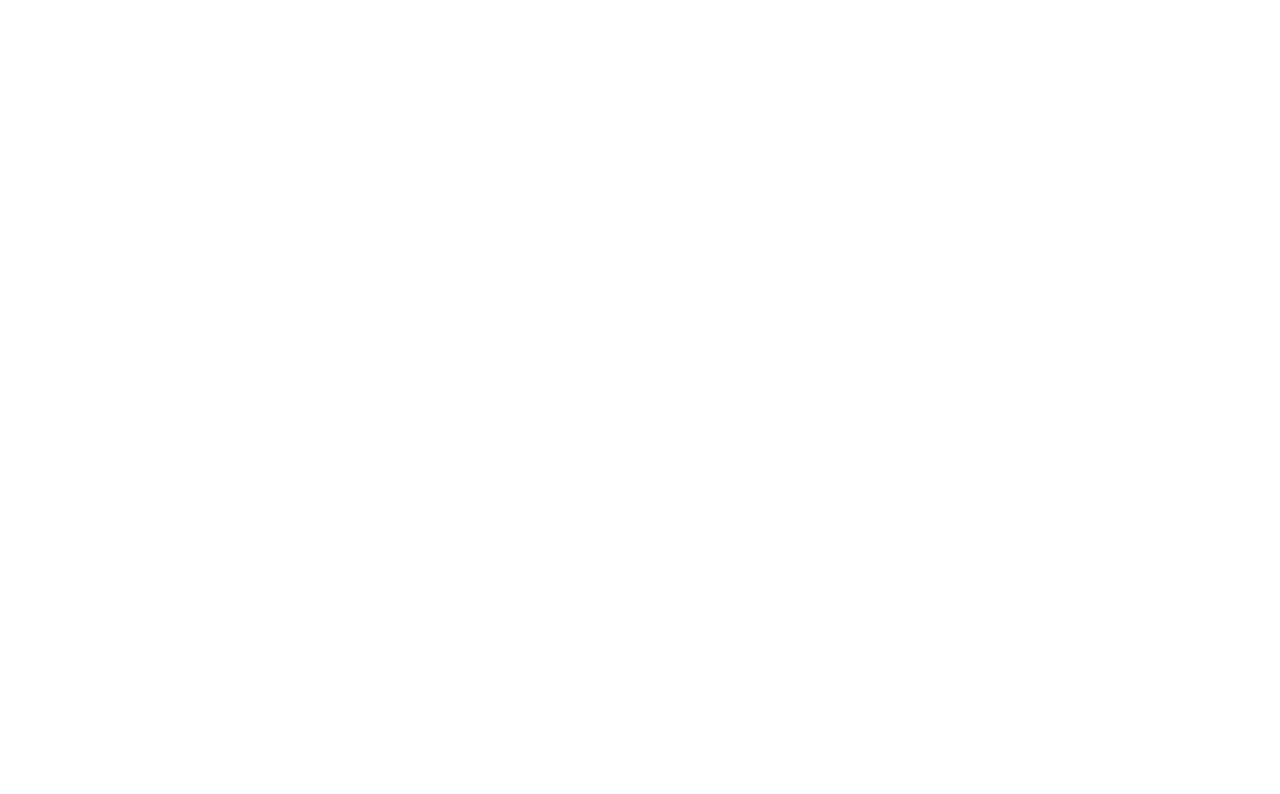
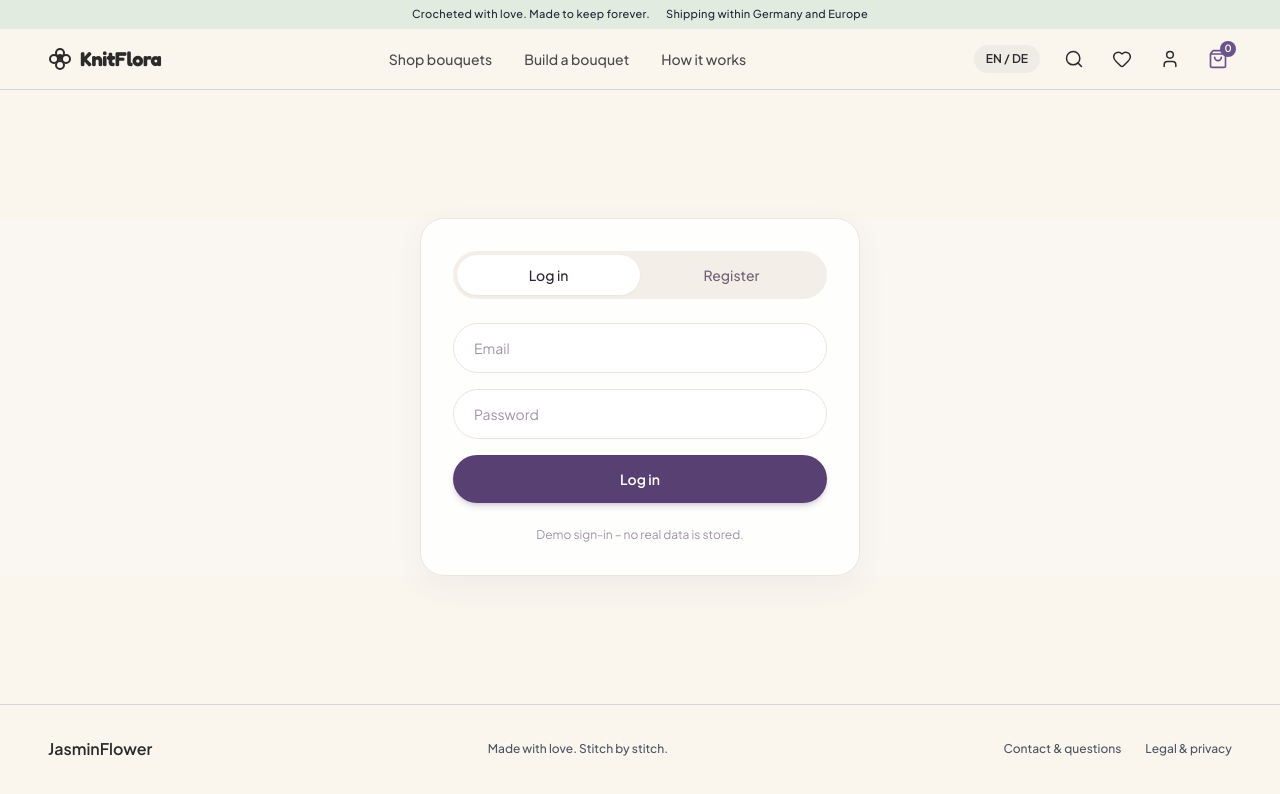
Before and after one commit to Yasaman-Behnam-Malekzadeh/flower-shop, a React (Create React App) app in the folder frontend/: page /login in a window 1280 px wide. Before the commit this address had no page. Shown: the top 794 px of the page. Built offline with nearby package versions, Linux system fonts and the light colour scheme.

Commit message:
feat(auth): add login page

```diff
--- a/frontend/src/App.js
+++ b/frontend/src/App.js
@@ -6,6 +6,7 @@
 import ShopPage from "./Pages/ShopPage";
 import BuildPage from "./Pages/BuildPage";
 import HowItWorks from "./Pages/HowItWorksPage";
+import LoginPage from "./Components/Auth/LoginPage";
 
 export default function App() {
   return (
@@ -17,6 +18,7 @@
           <Route path="/shop" element={<ShopPage />} />
           <Route path="/build" element={<BuildPage />} />
           <Route path="HowItWorks" element={<HowItWorks />} />
+          <Route path="/login" element={<LoginPage />} />
         </Route>
       </Routes>
     </BrowserRouter>
--- /dev/null
+++ b/frontend/src/Components/Auth/AuthCard.js
@@ -0,0 +1,66 @@
+import React, { useState } from "react";
+import AuthTabSwitch from "./AuthTabSwitch";
+import FormInput from "./FormInput";
+
+export default function AuthCard() {
+  const [activeTab, setActiveTab] = useState("login");
+  const [formData, setFormData] = useState({
+    name: "",
+    email: "",
+    password: "",
+  });
+
+  const handleChange = (field, value) => {
+    setFormData((prev) => ({ ...prev, [field]: value }));
+  };
+
+  const handleSubmit = (e) => {
+    e.preventDefault();
+    console.log(`Submitting ${activeTab}:`, formData);
+  };
+
+  return (
+    <div className="w-full max-w-[440px] bg-white/80 backdrop-blur-md rounded-3xl p-8 shadow-[0_10px_30px_rgba(88,65,114,0.06)] border border-[#EBE5DB]">
+      {/* Tab Controls */}
+      <AuthTabSwitch activeTab={activeTab} setActiveTab={setActiveTab} />
+
+      {/* Form */}
+      <form onSubmit={handleSubmit} className="space-y-4">
+        {activeTab === "register" && (
+          <FormInput
+            type="text"
+            placeholder="Full Name"
+            value={formData.name}
+            onChange={(e) => handleChange("name", e.target.value)}
+          />
+        )}
+
+        <FormInput
+          type="email"
+          placeholder="Email"
+          value={formData.email}
+          onChange={(e) => handleChange("email", e.target.value)}
+        />
+
+        <FormInput
+          type="password"
+          placeholder="Password"
+          value={formData.password}
+          onChange={(e) => handleChange("password", e.target.value)}
+        />
+
+        <button
+          type="submit"
+          className="w-full py-3.5 px-5 bg-[#584172] hover:bg-[#47345C] text-white text-sm font-semibold rounded-full shadow-md shadow-[#584172]/20 transition-all duration-200 mt-2"
+        >
+          {activeTab === "login" ? "Log in" : "Register"}
+        </button>
+      </form>
+
+      {/* Demo Notice Footer */}
+      <p className="text-center text-xs text-[#9E93A7] mt-6">
+        Demo sign-in – no real data is stored.
+      </p>
+    </div>
+  );
+}
--- /dev/null
+++ b/frontend/src/Components/Auth/AuthTabSwitch.js
@@ -0,0 +1,28 @@
+import React from 'react';
+
+export default function AuthTabSwitch({ activeTab, setActiveTab }) {
+  return (
+    <div className="bg-[#EBE5DB]/60 p-1 rounded-full flex mb-6">
+      <button
+        onClick={() => setActiveTab('login')}
+        className={`flex-1 py-2.5 text-sm font-medium rounded-full transition-all duration-200 ${
+          activeTab === 'login'
+            ? 'bg-white text-[#2D2335] shadow-sm'
+            : 'text-[#6E6377] hover:text-[#2D2335]'
+        }`}
+      >
+        Log in
+      </button>
+      <button
+        onClick={() => setActiveTab('register')}
+        className={`flex-1 py-2.5 text-sm font-medium rounded-full transition-all duration-200 ${
+          activeTab === 'register'
+            ? 'bg-white text-[#2D2335] shadow-sm'
+            : 'text-[#6E6377] hover:text-[#2D2335]'
+        }`}
+      >
+        Register
+      </button>
+    </div>
+  );
+}
--- /dev/null
+++ b/frontend/src/Components/Auth/FormInput.js
@@ -0,0 +1,16 @@
+import React from 'react';
+
+export default function FormInput({ type, placeholder, value, onChange, required = true }) {
+  return (
+    <div>
+      <input
+        type={type}
+        required={required}
+        placeholder={placeholder}
+        value={value}
+        onChange={onChange}
+        className="w-full px-5 py-3.5 bg-white border border-[#EBE5DB] rounded-full text-sm text-[#2D2335] placeholder-[#9E93A7] focus:outline-none focus:ring-2 focus:ring-[#584172]/30 focus:border-[#584172] transition-all"
+      />
+    </div>
+  );
+}
--- /dev/null
+++ b/frontend/src/Components/Auth/LoginPage.js
@@ -0,0 +1,12 @@
+import React from "react";
+import AuthCard from "./AuthCard";
+
+export default function LoginPage() {
+  return (
+    <div className="my-32 bg-[#FAF7F2] font-sans flex justify-between selection:bg-[#584172] selection:text-white">
+      <div className="flex items-center justify-center flex-1">
+        <AuthCard />
+      </div>
+    </div>
+  );
+}
--- a/frontend/src/Components/Layout/Navbar.js
+++ b/frontend/src/Components/Layout/Navbar.js
@@ -33,13 +33,13 @@
 
         {/* Center Navigation Links */}
         <div className="hidden md:flex items-center gap-8 text-sm font-medium text-[#4A4A4A]">
-          <Link to="shop" className="hover:text-black transition-colors">
+          <Link to="/shop" className="hover:text-black transition-colors">
             Shop bouquets
           </Link>
-          <Link to="build" className="hover:text-black transition-colors">
+          <Link to="/build" className="hover:text-black transition-colors">
             Build a bouquet
           </Link>
-          <Link to="HowItWorks" className="hover:text-black transition-colors">
+          <Link to="/HowItWorks" className="hover:text-black transition-colors">
             How it works
           </Link>
         </div>
@@ -66,12 +66,14 @@
             <Heart className="w-5 h-5 stroke-[1.8]" />
           </button>
 
-          <button
-            className="text-[#2B2B2B] hover:text-black transition-colors p-1"
+          {/* Linked User Icon to Login page */}
+          <Link
+            to="/login"
+            className="text-[#2B2B2B] hover:text-black transition-colors p-1 flex items-center"
             aria-label="Account"
           >
             <User className="w-5 h-5 stroke-[1.8]" />
-          </button>
+          </Link>
 
           {/* Cart Icon with Counter */}
           <button
```
